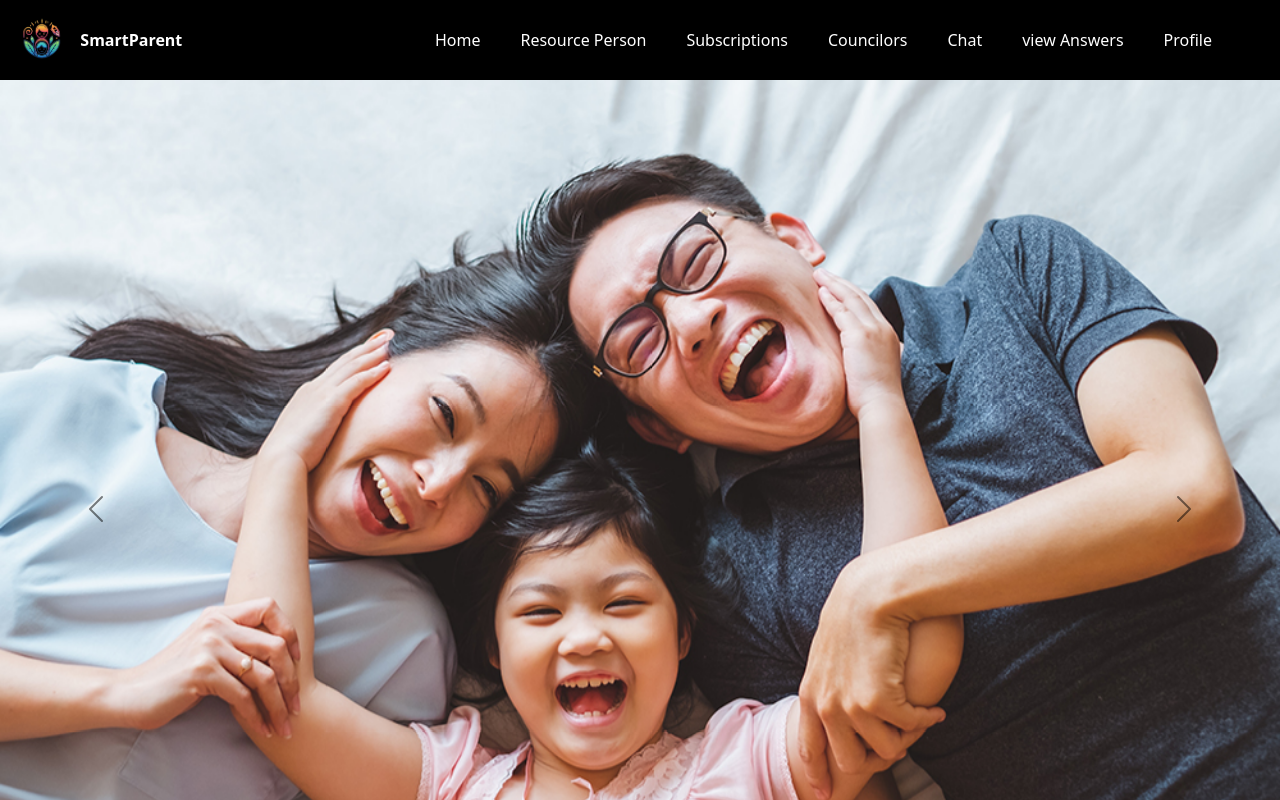
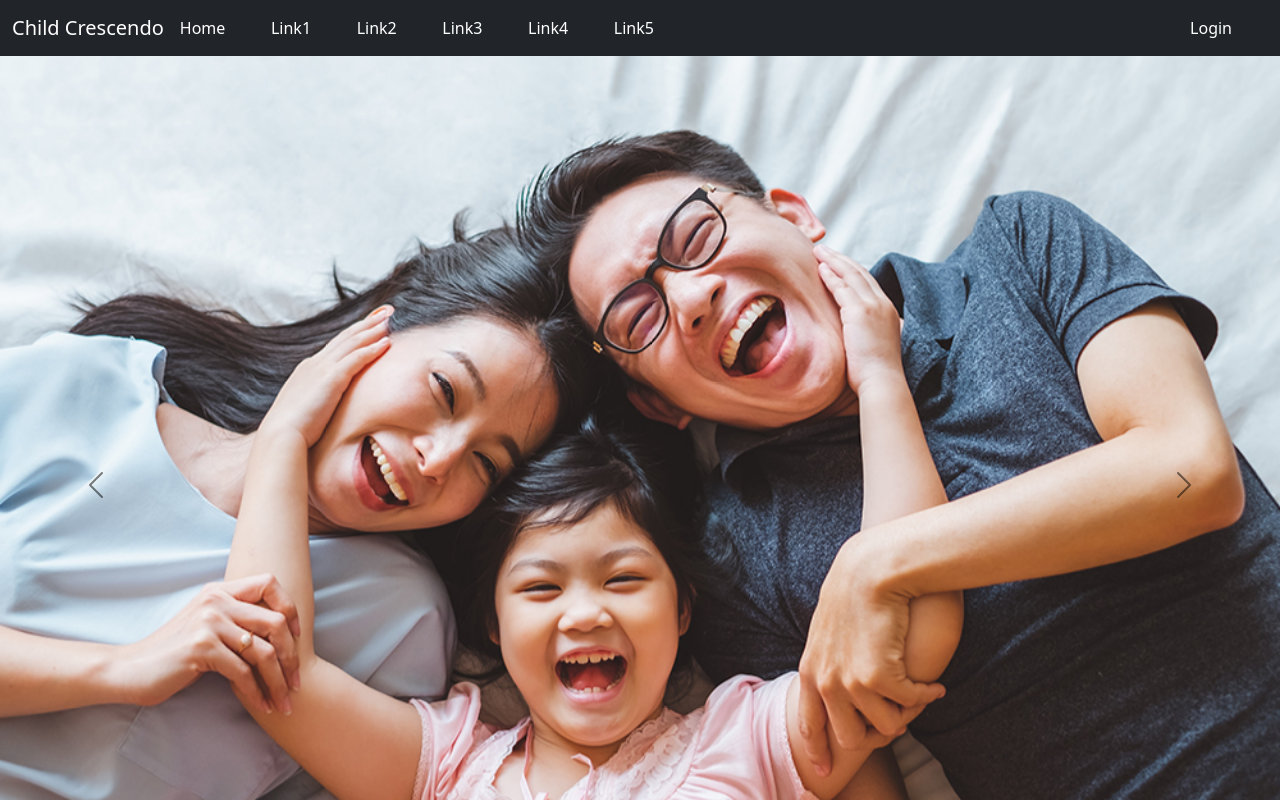
Before and after one commit to soumyasics/smart-parent-chmm, a React (Vite) app in the folder client/: page / in a window 1280 px wide. Shown: the top 800 px of the page. Built offline with nearby package versions, Linux system fonts and the light colour scheme; the HTML template or start-up script is replaced by a standard one.

Commit message:
signup page ui complted

```diff
--- a/client/src/App.tsx
+++ b/client/src/App.tsx
@@ -6,6 +6,7 @@ import { ParentSignupForm } from "./pages/parent/parentSignup/parentSignupForm.t
 
 import "./App.css";
 import { ParentSignupPage } from "./pages/parent/parentSignup/parentSignup.tsx";
+import { ParentNavbar } from "./components/parent/parentNavbar/parentNavbar.tsx";
 function App() {
   return (
     <BrowserRouter>
@@ -15,6 +16,7 @@ function App() {
 
         <Route path="/parent/signup" element={<ParentSignupPage />} />
         <Route path="/parent/login" element={<ParentLogin />} />
+        <Route path="/parent/nav" element={<ParentNavbar />} />
 
         {/* testing routes  */}
         <Route path="/footer" element={<CommonFooter />} />
--- /dev/null
+++ b/client/src/components/parent/parentNavbar/parentNavbar.module.css
@@ -0,0 +1,6 @@
+.loginBtn {
+    cursor: pointer;
+}
+.loginBtn:hover{
+    font-weight: bold;
+}
--- /dev/null
+++ b/client/src/components/parent/parentNavbar/parentNavbar.tsx
@@ -0,0 +1,40 @@
+import Container from "react-bootstrap/Container";
+import Nav from "react-bootstrap/Nav";
+import Navbar from "react-bootstrap/Navbar";
+import styles from "./parentNavbar.module.css";
+import { useNavigate } from "react-router-dom";
+export const ParentNavbar = () => {
+  const navigate = useNavigate();
+
+  const navigateParentLogin = () => {
+    navigate("/parent/login");
+  };
+  return (
+    <div className="bg-dark text-white">
+      <Navbar expand="lg" className="text-white pe-5">
+        <Container>
+          <Navbar.Brand className="text-white" href="#home">
+            Child Crescendo
+          </Navbar.Brand>
+          <Navbar.Toggle aria-controls="basic-navbar-nav" />
+          <Navbar.Collapse id="basic-navbar-nav">
+            <Nav className="me-auto  text-white w-50 justify-content-between">
+              <p className="my-0 ">Home</p>
+              <p className="my-0 ">Link1</p>
+              <p className="my-0 ">Link2</p>
+              <p className="my-0 ">Link3</p>
+              <p className="my-0 ">Link4</p>
+              <p className="my-0 ">Link5</p>
+            </Nav>
+          </Navbar.Collapse>
+        </Container>
+        <Navbar.Collapse className="justify-content-end">
+          {/* <Navbar.Text className="text-white d-flex">:</Navbar.Text> */}
+          <span onClick={navigateParentLogin} className={`${styles.loginBtn}`}>
+            Login{" "}
+          </span>
+        </Navbar.Collapse>
+      </Navbar>
+    </div>
+  );
+};
--- a/client/src/pages/commonHomePage/Components/parentNavbar.tsx
+++ /dev/null
@@ -1,78 +0,0 @@
-import React, { useState, useEffect } from "react";
-import logo from "../Assets/logo.png";
-import "./Navitem.css";
-import { useNavigate } from "react-router-dom";
-import "./Logo.css";
-
-export function ParentNavbar() {
-  return (
-    <nav
-      id="common-home-navbar"
-      className="navbar navbar-expand-lg bg-body-tertiary pe-5"
-    >
-      <div className="container-fluid text-white">
-        <img
-          style={{ cursor: "pointer" }}
-          src={logo}
-          alt="Logo"
-          width="60"
-          height="60"
-          className="d-inline-block align-text-top"
-          id="logo"
-        />
-        &nbsp;&nbsp;
-        <b style={{ cursor: "pointer" }}>SmartParent</b>
-        <button
-          className="navbar-toggler"
-          type="button"
-          data-bs-toggle="collapse"
-          data-bs-target="#navbarNav"
-          aria-controls="navbarNav"
-          aria-expanded="false"
-          aria-label="Toggle navigation"
-        >
-          <span className="navbar-toggler-icon"></span>
-        </button>
-        <div className="collapse navbar-collapse " id="navbarNav">
-          <ul className="navbar-nav a1 gap-4" style={{ marginRight: "60px" }}>
-            <li style={{ cursor: "pointer" }} className="nav-item">
-              <a className="nav-link active text-white" aria-current="page">
-                Home
-              </a>
-            </li>
-            <li style={{ cursor: "pointer" }} className="nav-item">
-              <a className="nav-link active text-white" aria-current="page">
-                Resource Person
-              </a>
-            </li>
-            <li className="nav-item" style={{ cursor: "pointer" }}>
-              <a className="nav-link active text-white" href="#" id="a3">
-                Subscriptions
-              </a>
-            </li>
-            <li style={{ cursor: "pointer" }} className="nav-item">
-              <a className="nav-link active text-white" aria-current="page">
-                Councilors
-              </a>
-            </li>
-            <li style={{ cursor: "pointer" }} className="nav-item">
-              <a className="nav-link active text-white" aria-current="page">
-                Chat
-              </a>
-            </li>
-            <li style={{ cursor: "pointer" }} className="nav-item">
-              <a className="nav-link active text-white" aria-current="page">
-                view Answers
-              </a>
-            </li>
-            <li style={{ cursor: "pointer" }} className="nav-item">
-              <a className="nav-link active text-white" aria-current="page">
-                Profile
-              </a>
-            </li>
-          </ul>
-        </div>
-      </div>
-    </nav>
-  );
-}
--- a/client/src/pages/commonHomePage/commonHomePage.tsx
+++ b/client/src/pages/commonHomePage/commonHomePage.tsx
@@ -1,9 +1,10 @@
-import {ParentNavbar} from "./Components/parentNavbar";
+
 import Carousel1 from "./Components/Carousel1";
 import Goals from "./Components/Goals";
 import Freev from "./Components/Freev";
 import Freeb from "./Components/Freeb";
 import { CommonFooter } from "../../components/common/footer/footer";
+import { ParentNavbar } from "../../components/parent/parentNavbar/parentNavbar";
 
 export const CommonHomePage = () => {
   return (
--- a/client/src/pages/parent/parentLogin/parentLogin.tsx
+++ b/client/src/pages/parent/parentLogin/parentLogin.tsx
@@ -2,10 +2,19 @@ import { Button } from "react-bootstrap";
 import { useState } from "react";
 import "./parentLogin.css";
 import Form from "react-bootstrap/Form";
+import { useNavigate } from "react-router-dom";
+import { ParentNavbar } from "../../../components/parent/parentNavbar/parentNavbar";
+import { CommonFooter } from "../../../components/common/footer/footer";
 export const ParentLogin = () => {
   const [validated, setValidated] = useState(false);
+  const navigate = useNavigate();
+  const navigateParentSignup = () => {
+    navigate("/parent/signup");
+  };
 
   return (
+    <>
+      <ParentNavbar />
       <Form noValidate validated={validated}>
         <Form.Group>
           <Form.Control
@@ -44,7 +53,13 @@ export const ParentLogin = () => {
         <div className="user-login-btn-container-2">
           <p>
             Don’t have an account?{" "}
-          <span className="user-forgot-password"> Sign Up </span>
+            <span
+              className="user-forgot-password"
+              onClick={navigateParentSignup}
+            >
+              {" "}
+              Sign Up{" "}
+            </span>
           </p>
           <br />
 
@@ -53,5 +68,7 @@ export const ParentLogin = () => {
           </Button>
         </div>
       </Form>
+      <CommonFooter />
+    </>
   );
 };
--- a/client/src/pages/parent/parentSignup/parentSignup.tsx
+++ b/client/src/pages/parent/parentSignup/parentSignup.tsx
@@ -3,9 +3,17 @@ import { useState } from "react";
 import { ParentSignupForm } from "./parentSignupForm";
 import { CommonFooter } from "../../../components/common/footer/footer";
 import "./parentSignup.css";
+import { ParentNavbar } from "../../../components/parent/parentNavbar/parentNavbar";
+import { useNavigate } from "react-router-dom";
 export const ParentSignupPage = () => {
+  const navigate = useNavigate();
+  const navigateParentLogin = () => {
+    navigate("/parent/login");
+  };
   return (
-    <div id="user-signup-page">
+    <>
+      <ParentNavbar />
+      <div className="mt-5" id="user-signup-page">
         <Container className="user-signup-container">
           <div className="user-signup-form">
             <div className="user-signup-form-heading">
@@ -19,9 +27,22 @@ export const ParentSignupPage = () => {
               </div>
             </div>
           </div>
+          <p>
+            Already have an account?{" "}
+            <span
+              className="user-forgot-password"
+              onClick={navigateParentLogin}
+            >
+              {" "}
+              Sign In{" "}
+            </span>
+          </p>
         </Container>
 
+        <div className="mt-5">
           <CommonFooter />
         </div>
+      </div>
+    </>
   );
 };
--- a/client/src/pages/parent/parentSignup/parentSignupForm.tsx
+++ b/client/src/pages/parent/parentSignup/parentSignupForm.tsx
@@ -1,5 +1,5 @@
 import { useState } from "react";
-import { Button, Form } from "react-bootstrap";
+import { Button, Col, Form, Row } from "react-bootstrap";
 import { useNavigate } from "react-router-dom";
 import { FaRegEye } from "react-icons/fa6";
 import { FaRegEyeSlash } from "react-icons/fa6";
@@ -16,12 +16,12 @@ export const ParentSignupForm = () => {
     dateOfBirth: "",
     profilePicture: null,
   });
-  const handleSubmit = (e) => {
+  const handleSubmit = (e: any) => {
     e.preventDefault();
   };
-  const handleChanges = (e) => {};
+  const handleChanges = (e: any) => {};
 
-  const handleProfilePictureUpload = (e) => {};
+  const handleProfilePictureUpload = (e: any) => {};
   return (
     <Form
       id="user-signup-form-input"
@@ -30,6 +30,8 @@ export const ParentSignupForm = () => {
       onSubmit={handleSubmit}
     >
       <div className="signup-form-flex-div">
+        <Row className="mt-3">
+          <Col>
             <Form.Group>
               <Form.Control
                 required
@@ -43,7 +45,8 @@ export const ParentSignupForm = () => {
                 Please Enter Your Name
               </Form.Control.Feedback>
             </Form.Group>
-
+          </Col>
+          <Col>
             <Form.Group>
               <Form.Control
                 type="email"
@@ -57,9 +60,12 @@ export const ParentSignupForm = () => {
                 Please Enter Your Email
               </Form.Control.Feedback>
             </Form.Group>
+          </Col>
+        </Row>
       </div>
 
-      <div className="signup-form-flex-div">
+      <Row className="mt-3">
+        <Col>
           <Form.Group>
             <Form.Control
               required
@@ -73,7 +79,8 @@ export const ParentSignupForm = () => {
               Please Select Your Date Of Birth.
             </Form.Control.Feedback>
           </Form.Group>
-
+        </Col>
+        <Col>
           <Form.Group
             style={{
               position: "relative",
@@ -111,9 +118,11 @@ export const ParentSignupForm = () => {
               Your password is strong.
             </Form.Control.Feedback>
           </Form.Group>
-      </div>
+        </Col>
+      </Row>
 
-      <div className="signup-form-flex-div">
+      <Row className="mt-3">
+        <Col>
           <Form.Group>
             <Form.Control
               type="text"
@@ -128,6 +137,8 @@ export const ParentSignupForm = () => {
               Please Enter Your Address.
             </Form.Control.Feedback>
           </Form.Group>
+        </Col>
+        <Col>
           <Form.Group>
             <Form.Control
               type="number" // todo: fix minLength issue with number
@@ -144,7 +155,8 @@ export const ParentSignupForm = () => {
               Please provide 10 digit Phone number.
             </Form.Control.Feedback>
           </Form.Group>
-      </div>
+        </Col>
+      </Row>
 
       <div className="signup-form-flex-div">
         <Form.Group className="position-relative mt-3">
@@ -158,7 +170,7 @@ export const ParentSignupForm = () => {
         </Form.Group>
       </div>
 
-      <div className="signup-form-flex-div">
+      <div className="d-flex justify-content-center mt-3">
         <Button id="user-signup-btn" type="submit">
           Sign Up
         </Button>
```
Lines whose indentation alone changed are shown as unchanged.
